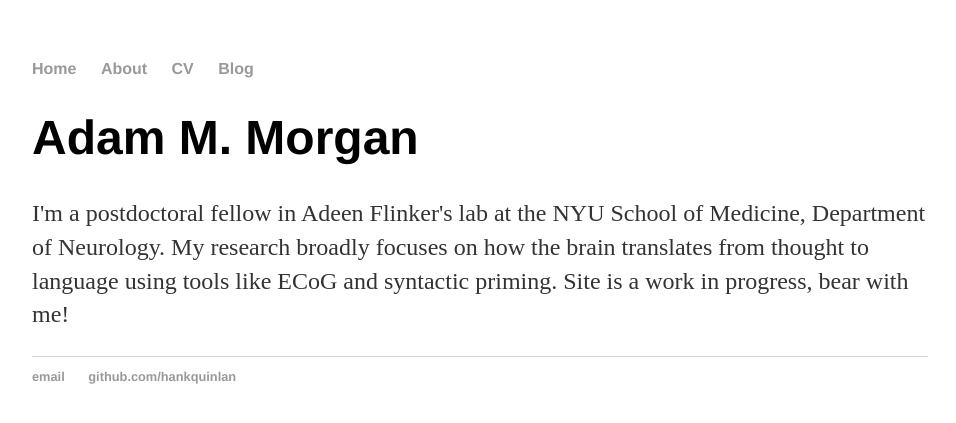
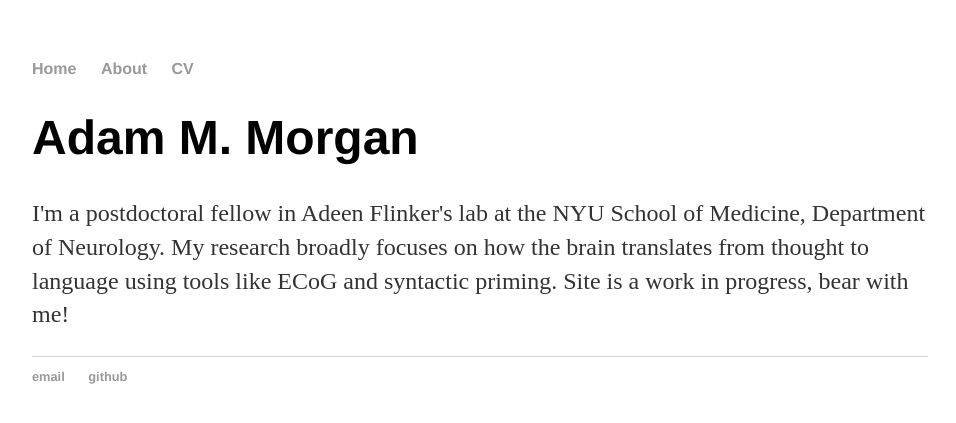
Before and after one commit to adam-milton-morgan/adam-milton-morgan.github.io, a Jekyll site: the page built from index.html, in a window 1280 px wide. Shown: the top 423 px of the page, without its empty margins (160-1116 px from the left). Built offline with Jekyll 4.4.1, drawn with Linux system fonts in a browser that asks for light colours.

Commit message:
Update default.html

```diff
--- a/_layouts/default.html
+++ b/_layouts/default.html
@@ -11,7 +11,7 @@
 	        		<li><a href="/">Home</a></li>
 		        	<li><a href="/about">About</a></li>
 	        		<li><a href="/cv">CV</a></li>
-	        		<li><a href="/blog">Blog</a></li>
+	        		<!--<li><a href="/blog">Blog</a></li> -->
 	    		</ul>
 			</nav>
 			<div class="container">
@@ -21,8 +21,8 @@
 			</div><!-- /.container -->
 			<footer>
 	    		<ul>
-	        		<li><a href="mailto:hankquinlanhub@gmail.com">email</a></li>
-	        		<li><a href="https://github.com/hankquinlan">github.com/hankquinlan</a></li>
+	        		<li><a href="mailto:adam.morgan@nyulangone.org">email</a></li>
+	        		<li><a href="https://github.com/adam-milton-morgan">github</a></li>
 				</ul>
 			</footer>
 		</body>
```
